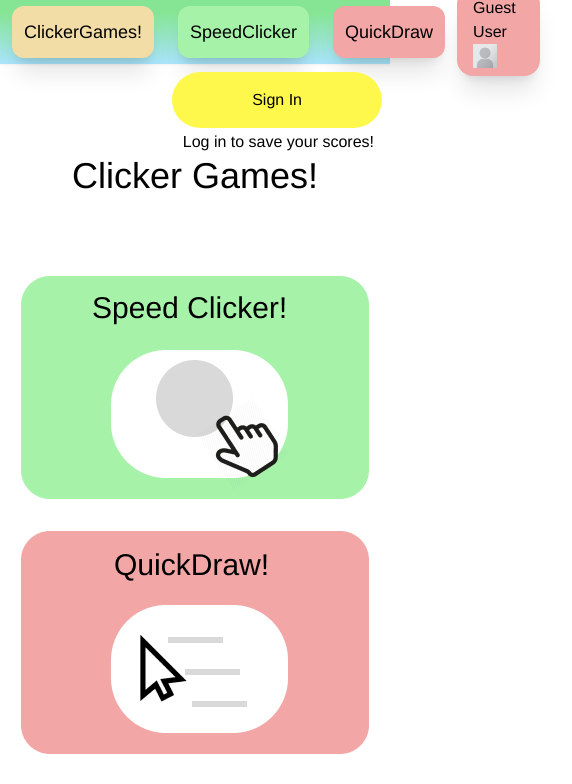
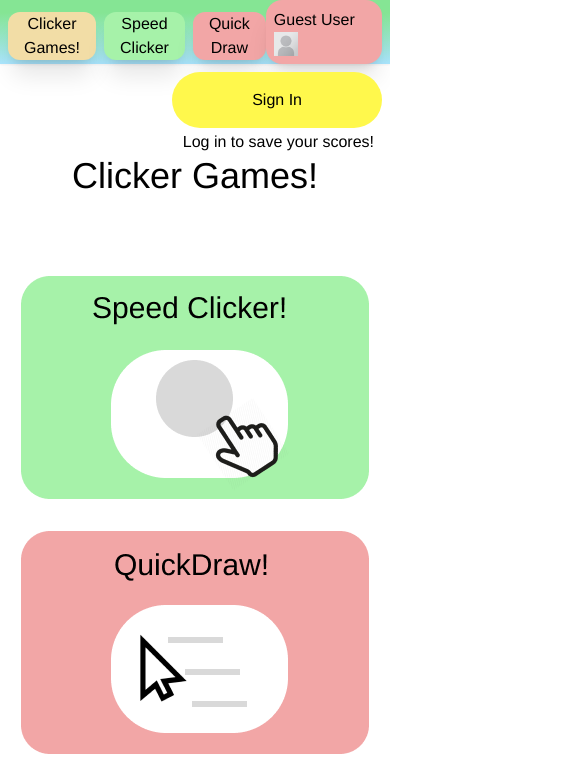
Before and after one commit to Ost-Ethan/Clicker-Games, a React (Vite) app in the folder client/: page / in a window 390 px wide. Shown: the top 784 px of the page, 572 px wide, since content can reach past the window. Built offline with nearby package versions, Linux system fonts and the light colour scheme.

Commit message:
added mobile responsiveness to the nav bar.

```diff
--- a/client/src/components/Navbar.tsx
+++ b/client/src/components/Navbar.tsx
@@ -24,28 +24,28 @@ export function Navbar({ loggedIn, setLoggedIn }: NavbarProps) {
 
   return (
     <div>
-      <div className="NAVBAR-CONTAINER font-Arimo bg-gradient-to-b from-greenGrad from-20% to-blueGrad to-100% shadow-sm flex h-16 items-center">
-        <div className="NAVBAR-ENTRIES-GAMELIST  flex text-lg basis-1/2">
+      <div className="NAVBAR-CONTAINER font-Arimo max-w-screen bg-gradient-to-b from-greenGrad from-20% to-blueGrad to-100% shadow-sm flex h-16 items-center">
+        <div className="NAVBAR-ENTRIES-GAMELIST mt-2 ml-2 md:mb-2 text-center flex md:text-lg basis-1/2">
           <Link to="/">
-            <div className="CLICKER-GAMES-ENTRY p-3 m-3 shadow-xl bg-yellowHead rounded-xl active:translate-y-0.5 active:translate-x-0.5">
-              ClickerGames!
+            <div className="CLICKER-GAMES-ENTRY flex flex-wrap mr-2 px-4 md:p-3 md:m-3 shadow-xl bg-yellowHead rounded-xl active:translate-y-0.5 active:translate-x-0.5">
+              Clicker Games!
             </div>
           </Link>
           <Link to="/SpeedClicker">
-            <div className="SPEED-CLICKER-ENTRY p-3 m-3 shadow-xl bg-greenHead rounded-xl active:translate-y-0.5 active:translate-x-0.5">
-              SpeedClicker
+            <div className="SPEED-CLICKER-ENTRY flex flex-wrap mr-2 px-4 md:p-3 md:m-3 shadow-xl bg-greenHead rounded-xl active:translate-y-0.5 active:translate-x-0.5">
+              Speed Clicker
             </div>
           </Link>
           <Link to="/QuickDraw">
-            <div className="QUICKDRAW-ENTRY p-3 m-3 shadow-xl bg-redHead rounded-xl active:translate-y-0.5 active:translate-x-0.5">
-              QuickDraw
+            <div className="QUICKDRAW-ENTRY flex flex-wrap px-4 md:p-3 md:m-3 shadow-xl bg-redHead rounded-xl active:translate-y-0.5 active:translate-x-0.5">
+              Quick Draw
             </div>
           </Link>
         </div>
         <div className="NAVBAR-ENTRIES-USER flex basis-1/2 justify-end">
           <Link to="/Profile">
-            <div className="USER-ENTRY flex flex-wrap mr-8 bg-redHead p-2 px-4 rounded-2xl shadow-xl  active:translate-y-0.5 active:translate-x-0.5">
-              <div className="mr-2">
+            <div className="USER-ENTRY flex flex-wrap mr-2 p-2 md:mr-8 bg-redHead md:p-2 md:px-4 rounded-2xl shadow-xl  active:translate-y-0.5 active:translate-x-0.5">
+              <div className="md:mr-2">
                 {sessionStorage.getItem('username') || 'Guest User'}
               </div>
               <img className="w-6" src={blankUser}></img>
```
